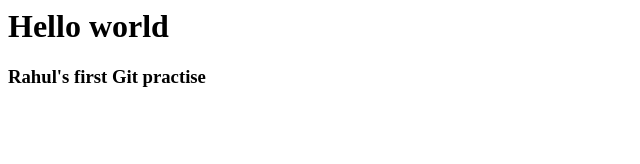
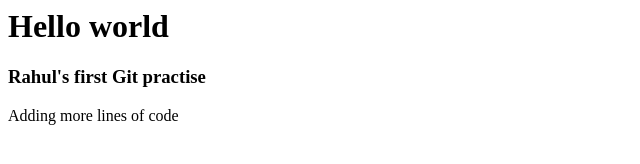
Before and after one commit to rahulstha3918/my-first-git, a plain HTML site: page index.html in a window 1280 px wide. Shown: the whole page, without its empty margins (0-640 px from the left). Drawn offline with Linux system fonts and the light colour scheme.

Commit message:
My second commit

```diff
--- a/index.html
+++ b/index.html
@@ -6,6 +6,8 @@
 <body>
     <h1>Hello world</h1>
     <h3>Rahul's first Git practise</h3>
+
+    <p>Adding more lines of code</p>
 </body>
 
 
```
Also changed, not shown: 1 other file.
